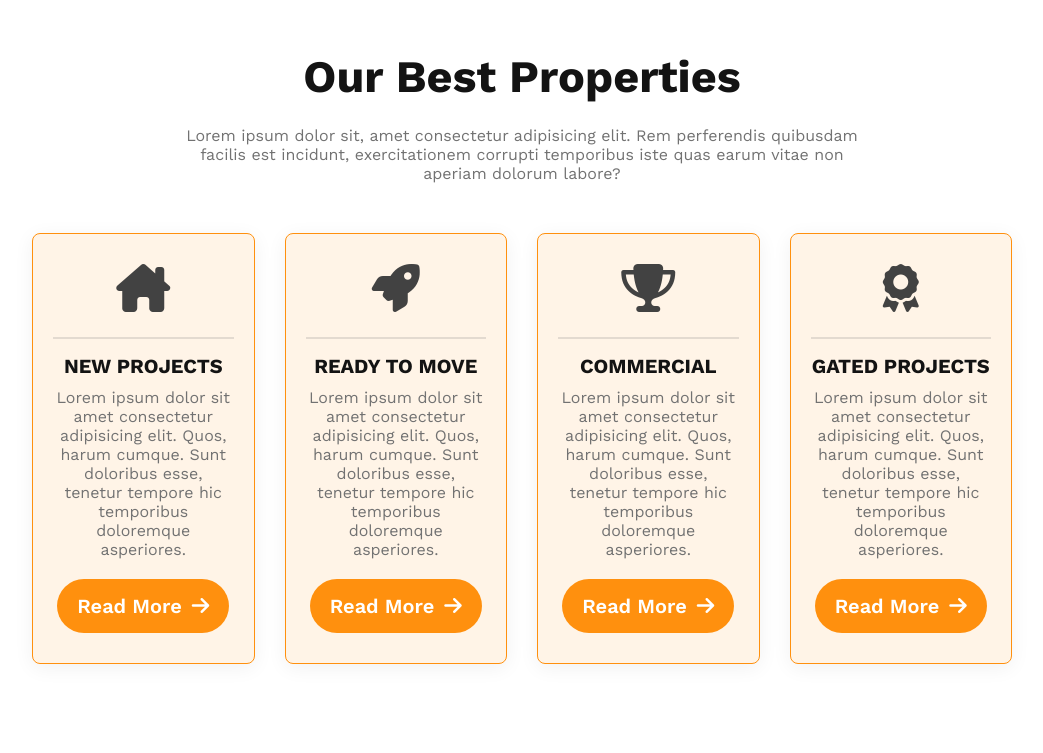
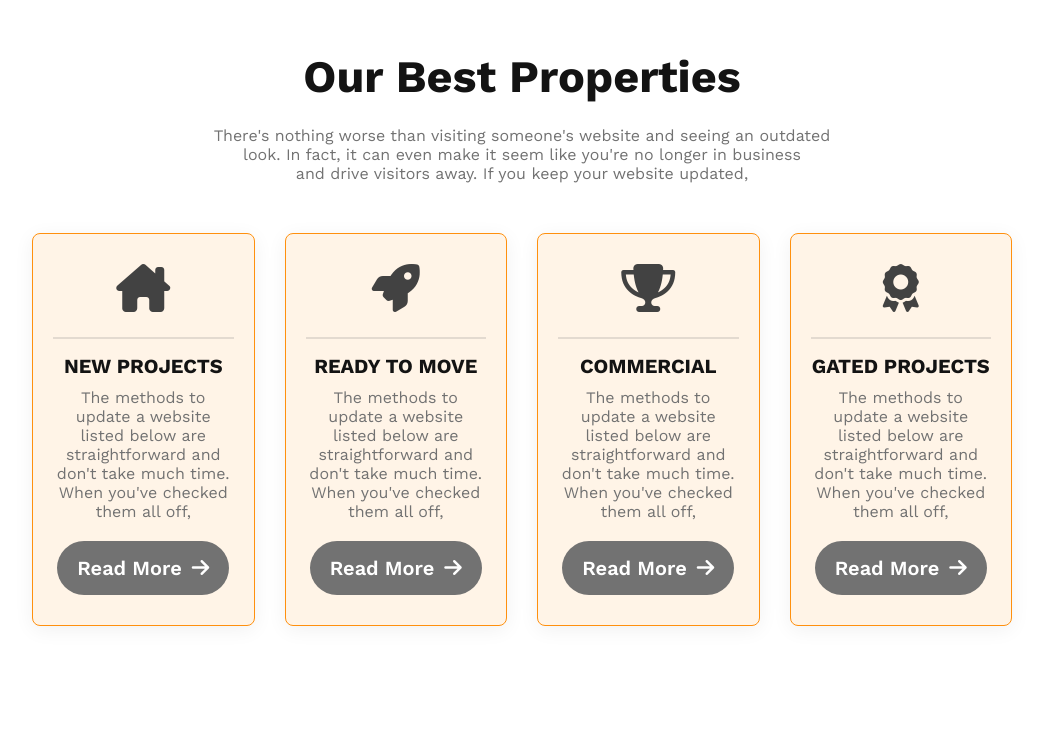
Before and after one commit to alimbdit/assignment-two, a plain HTML site: page index.html in a window 1280 px wide. Shown: the part 3320-4073 px from the top of the page, without its empty margins (118-1161 px from the left). Drawn offline with nearby package versions, Linux system fonts and the light colour scheme.

Commit message:
description edited

```diff
--- a/index.html
+++ b/index.html
@@ -146,34 +146,34 @@
             -------------------------------------- -->
                 <section class="best-properties container ">
                     <h1 class="title--primary"> Our Best Properties</h1>
-                    <p class="description--primary">Lorem ipsum dolor sit, amet consectetur adipisicing elit. Rem perferendis quibusdam <br> facilis est incidunt, exercitationem corrupti temporibus iste quas earum vitae non <br> aperiam dolorum labore?</p>
+                    <p class="description--primary">There's nothing worse than visiting someone's website and seeing  an outdated <br> look. In fact, it can even make it seem like you're  no longer in business <br> and drive visitors away. If you keep your website updated, </p>
                     <div class="properties">
                         <div class="property">
                             <i class="fa-solid fa-house-chimney" style="font-size: 3rem; color: var(--dark-gray);"></i>
                             <hr>
                             <h3 class="property-title title--secondery"> NEW PROJECTS</h3>
-                            <p class="property-description description--primary">Lorem ipsum dolor sit amet consectetur adipisicing elit. Quos, harum cumque. Sunt doloribus esse, tenetur tempore hic temporibus doloremque asperiores.</p>
+                            <p class="property-description description--primary">The methods to update a website listed below are straightforward and don't take much time. When you've checked them all off, </p>
                             <button class="btn btn-tertiary">Read More<i class="fa-solid fa-arrow-right" style="margin-left: 10px;"></i></button>
                         </div>
                         <div class="property">
                             <i class="fa-solid fa-rocket" style="font-size: 3rem; color: var(--dark-gray);"></i>
                             <hr>
                             <h3 class="property-title title--secondery"> READY TO MOVE</h3>
-                            <p class="property-description description--primary">Lorem ipsum dolor sit amet consectetur adipisicing elit. Quos, harum cumque. Sunt doloribus esse, tenetur tempore hic temporibus doloremque asperiores.</p>
+                            <p class="property-description description--primary">The methods to update a website listed below are straightforward and don't take much time. When you've checked them all off,  </p>
                             <button class="btn btn-tertiary">Read More<i class="fa-solid fa-arrow-right" style="margin-left: 10px;"></i></button>
                         </div>
                         <div class="property">
                             <i class="fa-solid fa-trophy" style="font-size: 3rem; color: var(--dark-gray);"></i>
                             <hr>
                             <h3 class="property-title title--secondery"> COMMERCIAL</h3>
-                            <p class="property-description description--primary">Lorem ipsum dolor sit amet consectetur adipisicing elit. Quos, harum cumque. Sunt doloribus esse, tenetur tempore hic temporibus doloremque asperiores.</p>
+                            <p class="property-description description--primary">The methods to update a website listed below are straightforward and don't take much time. When you've checked them all off,</p>
                             <button class="btn btn-tertiary">Read More<i class="fa-solid fa-arrow-right" style="margin-left: 10px;"></i></button>
                         </div>
                         <div class="property">
                             <i class="fa-solid fa-award" style="font-size: 3rem; color: var(--dark-gray);"></i>
                             <hr>
                             <h3 class="property-title title--secondery"> GATED PROJECTS</h3>
-                            <p class="property-description description--primary">Lorem ipsum dolor sit amet consectetur adipisicing elit. Quos, harum cumque. Sunt doloribus esse, tenetur tempore hic temporibus doloremque asperiores.</p>
+                            <p class="property-description description--primary">The methods to update a website listed below are straightforward and don't take much time. When you've checked them all off,  </p>
                             <button class="btn btn-tertiary">Read More<i class="fa-solid fa-arrow-right" style="margin-left: 10px;"></i></button>
                         </div>
 
@@ -188,7 +188,7 @@
                 <div class="sponsor-content">
                     <h1 class="title--primary">Our Sponspors</h1>
                     <p class="description--primary">
-                        There are many variations of passages of Lorem Ipsum available, but <br> the majority have suffered alteration.
+                        The new year is here! For most of us, that means <br> focusing on new resolutions, setting
                     </p>
                 </div>
                 <div class="sponsor-logo">
--- a/styles/style.css
+++ b/styles/style.css
@@ -79,6 +79,12 @@
     padding: 15px 20px;
     margin-top: 20px;
     border-radius: 30px;
+    background-color: var(--gray);
+}
+.big-button {
+    /* text-align: center; */
+    margin-left: 420px;
+    margin-top: -110px;
 }
 
 /*-------------------------------------------------
@@ -198,11 +204,7 @@ nav {
     border-radius: 8px;
 }
 
-.big-button {
-    /* text-align: center; */
-    margin-left: 420px;
-    margin-top: -110px;
-}
+
 
 /* -------------------------------------------------
 -------------------facts styles-------------------
```
